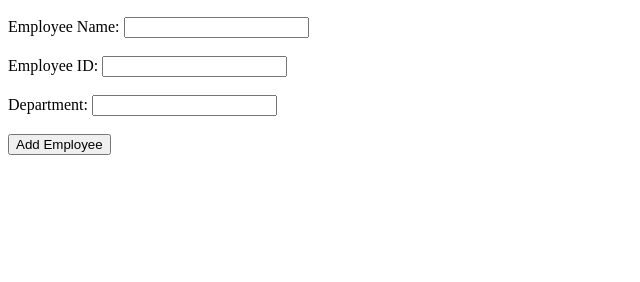
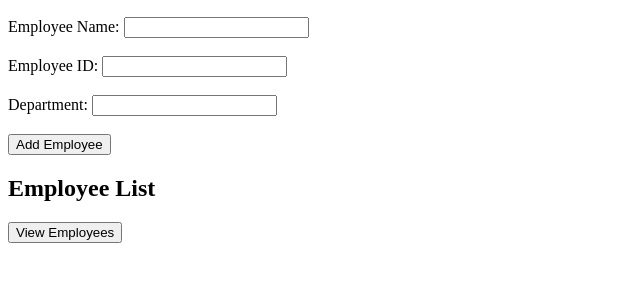
Before and after one commit to SuhasDV/employee-portal, a plain HTML site: page frontend/index.html in a window 1280 px wide. Shown: the part 110-392 px from the top of the page, without its empty margins (0-640 px from the left). Drawn offline with Linux system fonts and the light colour scheme.

Commit message:
Add Employee List Feauture

```diff
--- a/frontend/index.html
+++ b/frontend/index.html
@@ -1,5 +1,6 @@
 <!DOCTYPE html>
 <html>
+
 <head>
     <title>Employee Portal</title>
 </head>
@@ -33,8 +34,17 @@
 
     <p id="result"></p>
 
+
+    <h2>Employee List</h2>
+
+    <button onclick="loadEmployees()">View Employees</button>
+
+    <ul id="employeeList"></ul>
+
+
     <script>
 
+        // Add Employee
         document.getElementById("employeeForm").addEventListener("submit", function(event) {
 
             event.preventDefault();
@@ -52,7 +62,9 @@
                 },
                 body: JSON.stringify(employee)
             })
+
             .then(response => response.json())
+
             .then(data => {
 
                 console.log(data);
@@ -64,7 +76,42 @@
 
         });
 
+
+        // Load Employees
+        function loadEmployees() {
+
+            fetch("http://localhost:3000/employees")
+
+            .then(response => response.json())
+
+            .then(employees => {
+
+                const employeeList =
+                    document.getElementById("employeeList");
+
+                employeeList.innerHTML = "";
+
+                employees.forEach(employee => {
+
+                    const item = document.createElement("li");
+
+                    item.innerText =
+                        employee.name +
+                        " | " +
+                        employee.employee_id +
+                        " | " +
+                        employee.department;
+
+                    employeeList.appendChild(item);
+
+                });
+
+            });
+
+        }
+
     </script>
 
 </body>
+
 </html>
```
Lines whose indentation alone changed are shown as unchanged.
